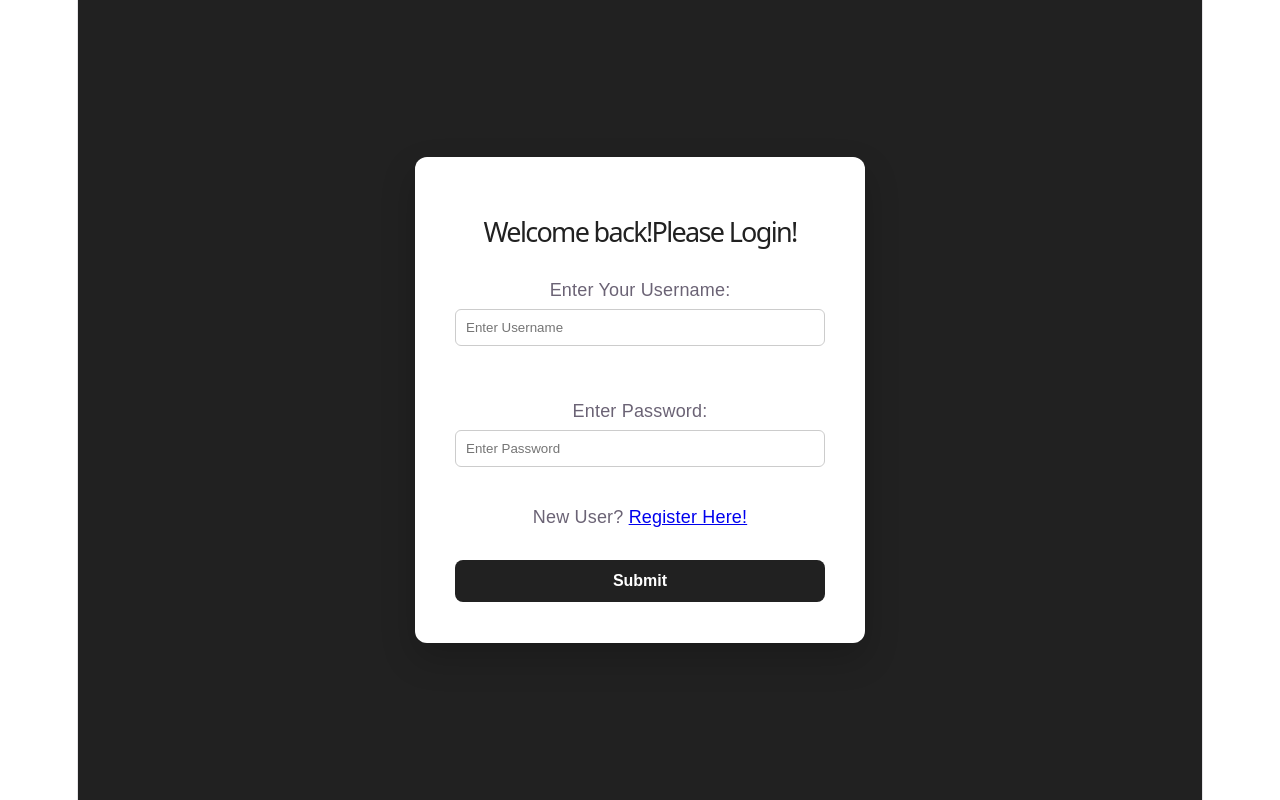
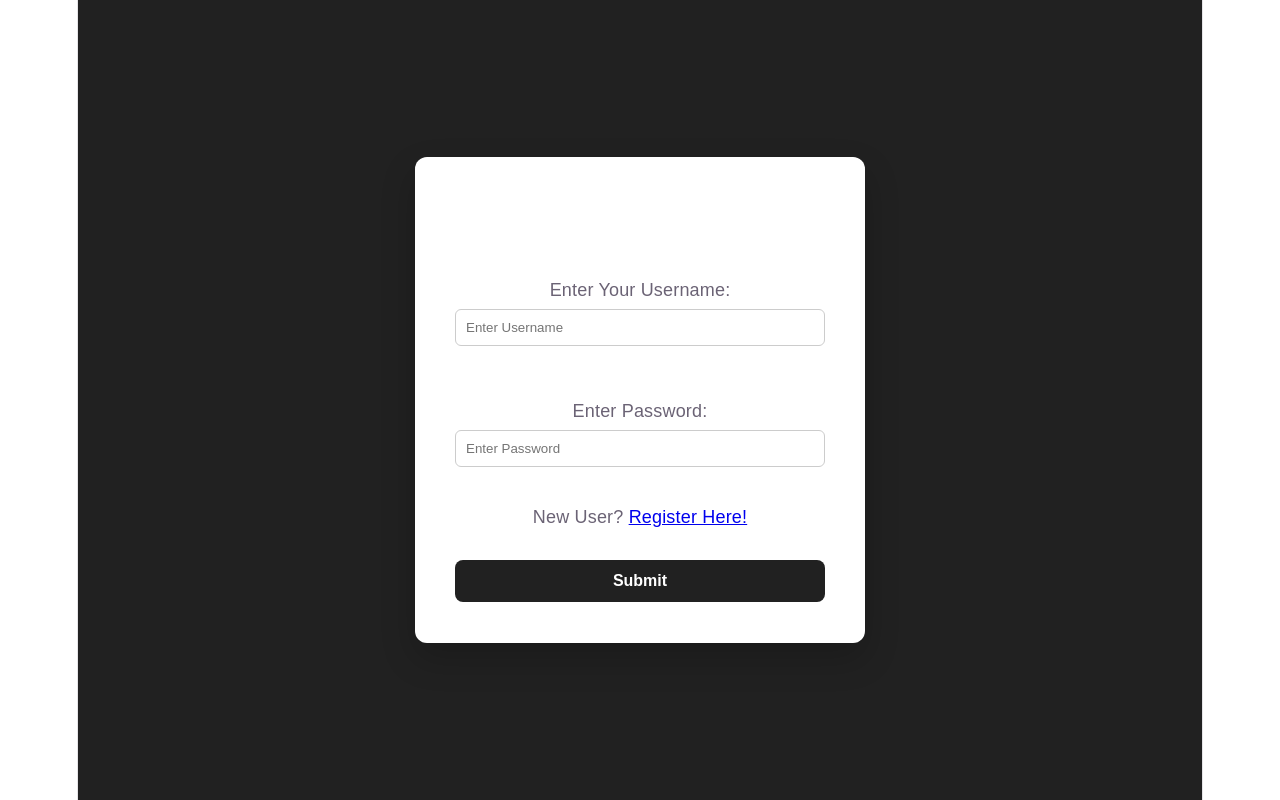
Before and after one commit to Manas-Turlapati/VictorGPT, a React app in the folder Frontend/: page / in a window 1280 px wide. Built offline with nearby package versions, Linux system fonts and the light colour scheme; the HTML template or start-up script is replaced by a standard one.

Commit message:
7th commit

```diff
--- a/Frontend/src/Login.jsx
+++ b/Frontend/src/Login.jsx
@@ -46,7 +46,11 @@ function Login() {
     <>
       <div className="body">
         <div className="login-form">
-          <h1>{greeting?"Welcome back!Please Login!":"User not found!Please Register"}</h1>
+          <h1 style={{ color: greeting ? "white" : "red" }}>
+            {greeting
+              ? "Welcome back!Please Login!"
+              : "Username or Password is incorrect"}
+          </h1>
           <label htmlFor="username">Enter Your Username:</label>
           <input
             id="username"
```
